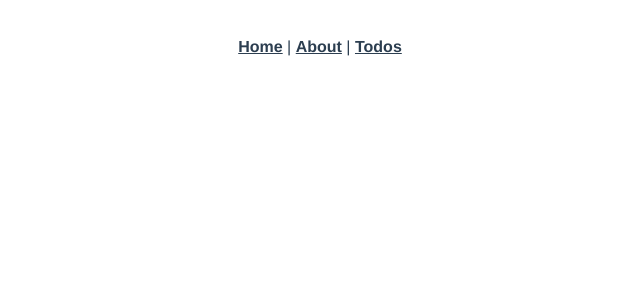
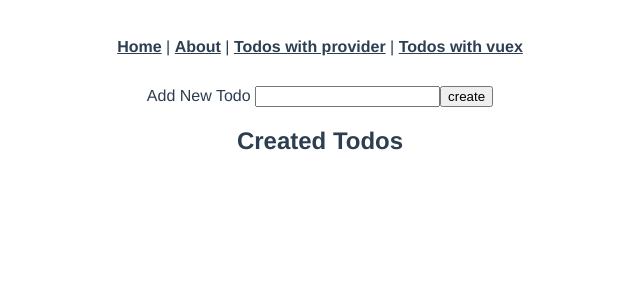
Before and after one commit to nobuhikosawai/sample-vue-vuex-provide-inject, a Vue app: page /todos2/new in a window 1280 px wide. Shown: the top 300 px of the page, without its empty margins (320-960 px from the left). Built offline with nearby package versions, Linux system fonts and the light colour scheme.

Commit message:
feat: add vuex todo

```diff
--- a/src/App.vue
+++ b/src/App.vue
@@ -2,7 +2,8 @@
   <div id="nav">
     <router-link to="/">Home</router-link> |
     <router-link to="/about">About</router-link> |
-    <router-link to="/todos">Todos</router-link>
+    <router-link to="/todos">Todos with provider</router-link> |
+    <router-link to="/todos2">Todos with vuex</router-link>
   </div>
   <router-view />
 </template>
--- a/src/router/index.ts
+++ b/src/router/index.ts
@@ -38,6 +38,32 @@ const routes = [
       },
     ],
   },
+  {
+    path: "/todos2",
+    name: "Todos2",
+    component: () =>
+      import(
+        /* webpackChunkName: "todos-index2" */ "../views/Todos2/index.vue"
+      ),
+    children: [
+      {
+        path: "",
+        name: "List2",
+        component: () =>
+          import(
+            /* webpackChunkName: "todos-list2" */ "../views/Todos2/List.vue"
+          ),
+      },
+      {
+        path: "new",
+        name: "TodosNew2",
+        component: () =>
+          import(
+            /* webpackChunkName: "todos-new2" */ "../views/Todos2/New.vue"
+          ),
+      },
+    ],
+  },
 ];
 
 const router = createRouter({
--- a/src/store/index.ts
+++ b/src/store/index.ts
@@ -1,12 +1,12 @@
-import { createStore } from 'vuex'
+import { createStore } from "vuex";
+import { todos, State as TodoState } from "./todos";
+
+export type RootState = {
+  todos: TodoState;
+};
 
 export default createStore({
-  state: {
+  modules: {
+    todos,
   },
-  mutations: {
-  },
-  actions: {
-  },
-  modules: {
-  }
-})
+});
--- /dev/null
+++ b/src/store/todos.ts
@@ -0,0 +1,41 @@
+import { Module } from "vuex";
+import { RootState } from "./index";
+import { v4 as uuidv4 } from "uuid";
+
+type Todo = {
+  id: string;
+  title: string;
+  isCompleted: boolean;
+};
+
+export type State = {
+  todos: Todo[];
+};
+
+export const todos: Module<State, RootState> = {
+  namespaced: true,
+
+  state: {
+    todos: [],
+  },
+
+  getters: {
+    todos: (state) => state.todos,
+  },
+
+  actions: {
+    addTodo: ({ commit }, title: string) => {
+      commit("ADD_TODO", title);
+    },
+  },
+
+  mutations: {
+    ADD_TODO: (state, title: string) => {
+      state.todos.push({
+        id: uuidv4(),
+        title,
+        isCompleted: false,
+      });
+    },
+  },
+};
--- /dev/null
+++ b/src/views/Todos2/List.vue
@@ -0,0 +1,19 @@
+<script setup lang="ts">
+import { useStore } from "vuex";
+
+const store = useStore();
+const todos = store.getters["todos/todos"];
+</script>
+
+<template>
+  <h1>Your Todos</h1>
+  <div>
+    <ul v-for="todo in todos" :key="todo.id">
+      <li>
+        {{ todo.title }}
+      </li>
+    </ul>
+  </div>
+  <router-link to="/todos2/new">add new todo</router-link>
+  <router-view />
+</template>
--- /dev/null
+++ b/src/views/Todos2/New.vue
@@ -0,0 +1,33 @@
+<script setup lang="ts">
+import { ref } from "vue";
+import { useStore } from "vuex";
+
+const newTodoTitle = ref<string>("");
+
+const store = useStore();
+const todos = store.getters["todos/todos"];
+const _addTodo = (title: string) => {
+  store.dispatch("todos/addTodo", title);
+};
+const addTodo = () => {
+  _addTodo(newTodoTitle.value);
+  newTodoTitle.value = "";
+};
+</script>
+
+<template>
+  <form @submit.prevent="addTodo">
+    Add New Todo
+    <input v-model="newTodoTitle" />
+    <button>create</button>
+  </form>
+
+  <div>
+    <h2>Created Todos</h2>
+    <ul v-for="todo in todos" :key="todo.id">
+      <li>
+        {{ todo.title }}
+      </li>
+    </ul>
+  </div>
+</template>
--- /dev/null
+++ b/src/views/Todos2/index.vue
@@ -0,0 +1,3 @@
+<template>
+  <router-view />
+</template>
```
